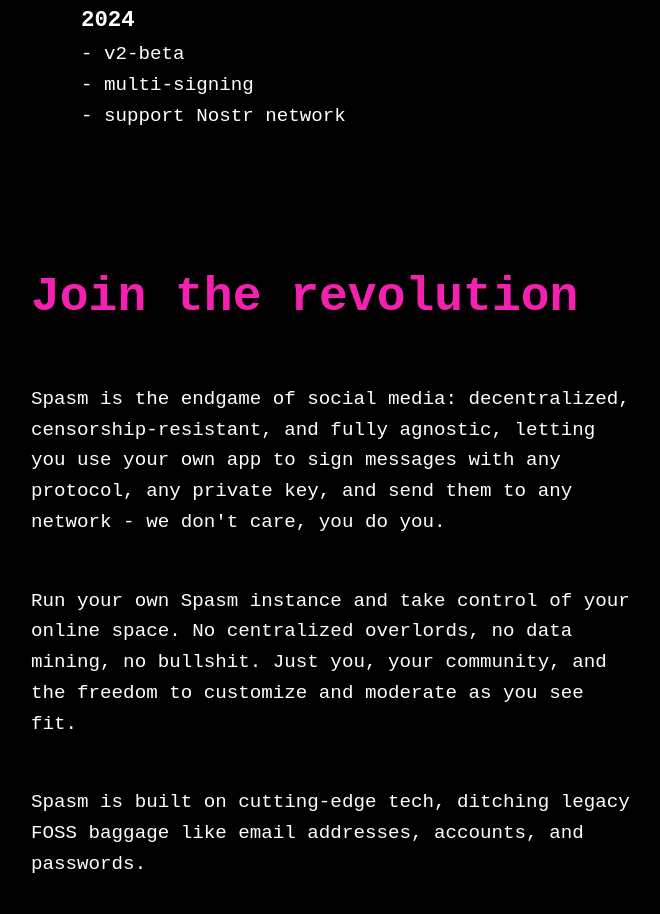
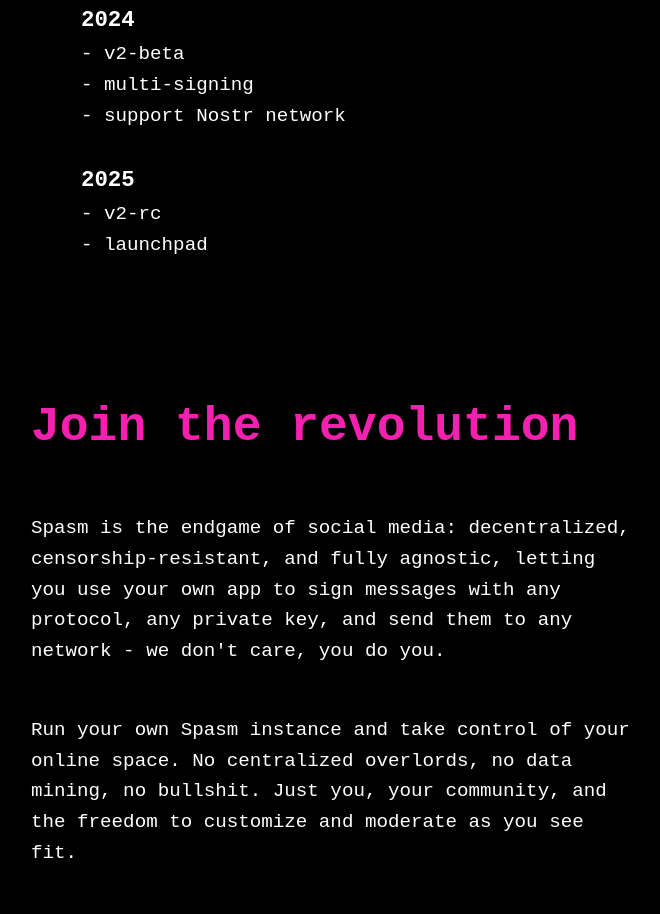
Before and after one commit to spasm-network/spasm-landing, a website: page site/index.html in a window 1280 px wide. Shown: the part 6926-7840 px from the top of the page, without its empty margins (309-969 px from the left). Drawn offline with Linux system fonts and the light colour scheme.

Commit message:
feat: add launchpad

```diff
--- a/site/index.html
+++ b/site/index.html
@@ -605,6 +605,9 @@
     <p>- v2-beta</p>
     <p>- multi-signing</p>
     <p>- support Nostr network</p>
+    <h6 style="margin-top: 2rem; margin-bottom: 0rem;">2025</h6>
+    <p>- v2-rc</p>
+    <p>- launchpad</p>
   </section>
 
   <!-- Join Section -->
```
